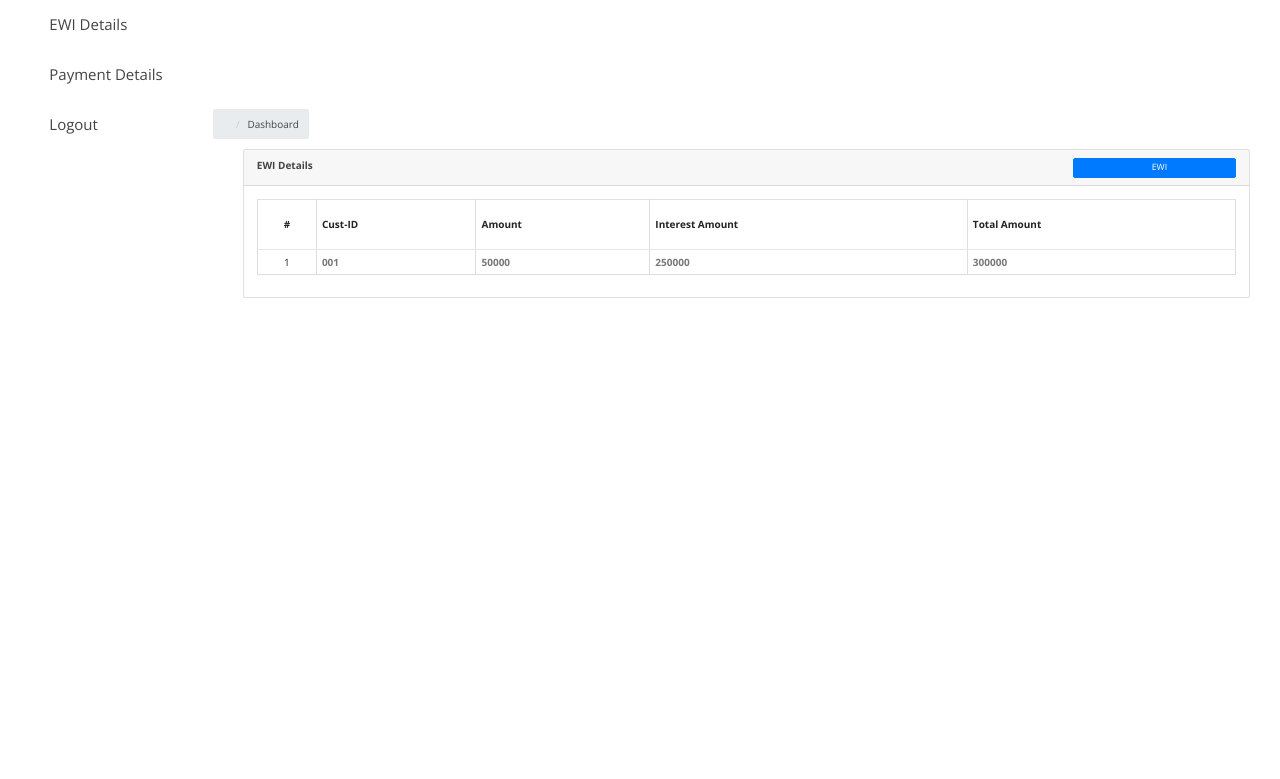
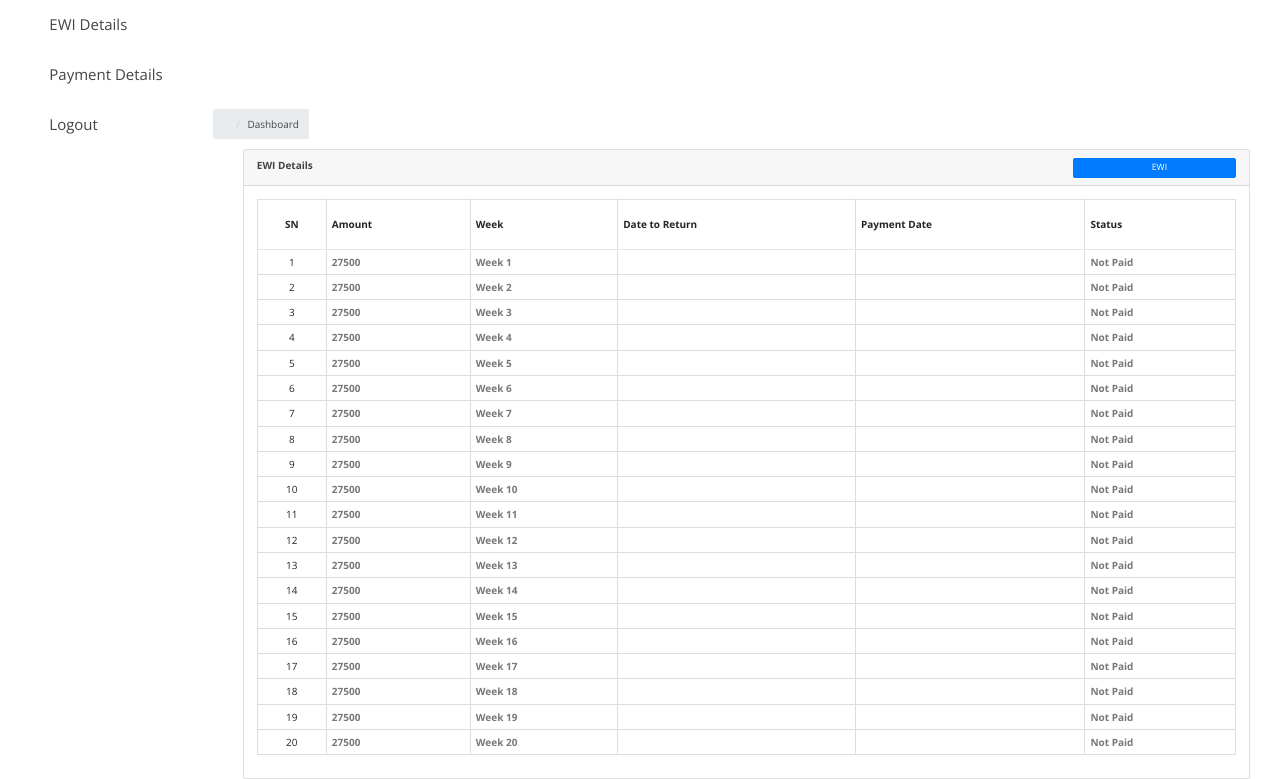
Before and after one commit to iamsheshe/MMS, a PHP site: page /EWIdetails.php in a window 1280 px wide. Shown: the part 392-1171 px from the top of the page. Before the commit the page ends 690 px from the top, so only its background shows below. Run offline with PHP 8.4, Linux system fonts and the light colour scheme; the visitor is signed in with stand-in values (Sample User, id 1); data comes from the database, SQL or seed files in the repository; data that the repository does not hold is empty; some libraries are stand-ins or nearby versions; some web fonts are replaced.

Commit message:
CUSTOMER EWI DETAILS

```diff
--- a/EWIdetails.php
+++ b/EWIdetails.php
@@ -1,8 +1,10 @@
 <!DOCTYPE html>
 <?php
 include "navbar.php";
+include "connect.php";
 ?>
 <html>
+
 <head>
 	<meta charset="utf-8">
 	<meta name="viewport" content="width=device-width, initial-scale=1">
@@ -51,75 +53,9 @@ include "navbar.php";
 	<script type="text/javascript" src="assets/font-awesome/js/all.min.js"></script>
 	<script type="text/javascript" src="assets/js/jquery-te-1.4.0.min.js" charset="utf-8"></script>
 
-	<!--[if lt IE 9]>
-	<script src="js/html5shiv.js"></script>
-	<script src="js/respond.min.js"></script>
-	<![endif]-->
 </head>
+
 <body>
-	<!--nav class="navbar navbar-custom navbar-fixed-top" role="navigation">
-		<div class="container-fluid">
-			<div class="navbar-header">
-				<button type="button" class="navbar-toggle collapsed" data-toggle="collapse" data-target="#sidebar-collapse"><span class="sr-only">Toggle navigation</span>
-					<span class="icon-bar"></span>
-					<span class="icon-bar"></span>
-					<span class="icon-bar"></span></button>
-				<a class="navbar-brand" href="#"><span>MICROFINANCE COMPANY</span></a>
-
-			</div>
-		</div><!-- /.container-fluid >
-	</nav>
-	<div id="sidebar-collapse" class="col-sm-3 col-lg-2 sidebar">
-		<div class="profile-sidebar">
-			<div class="profile-userpic">
-				<img src="http://placehold.it/50/30a5ff/fff" class="img-responsive" alt="">
-			</div>
-			<div class="profile-usertitle">
-				<div class="profile-usertitle-name">Lindah Boaz</div>
-				<div class="profile-usertitle-status"><span class="indicator label-success"></span>Profile</div>
-			</div>
-			<div class="clear"></div>
-		</div>
-		<div class="divider"></div>
-		<form role="search">
-			<div class="form-group">
-				<input type="text" class="form-control" placeholder="Search">
-			</div>
-		</form>
-		<ul class="nav menu">
-			<li ><a href="index.html"><em class="fa fa-dashboard">&nbsp;</em> Dashboard</a></li>
-			<li><a href="customerdetails.html"><em class="fa fa-user-friends">&nbsp;</em> Customer Details</a></li>
-			<li ><a href="loandetails.html"><em class="fa fa-bar-chart">&nbsp;</em> Loan Details</a></li>
-			<li ><a href="loanapplication.html"><em class="fa fa-toggle-off">&nbsp;</em> Loan Application</a></li>
-			<li class="active"><a href="EWIdetails.html"><em class="fa fa-clone">&nbsp;</em> EWI Details </a></li>
-			<li><a href="paymentdetails.html"><em class="fa fa-clone">&nbsp;</em> Payment(EWI) Details</a></li>
-			<li><a href="report.html"><em class="fa fa-clone">&nbsp;</em> Report</a></li>
-
-
-			<li><a href="login.html"><em class="fa fa-power-off">&nbsp;</em> Logout</a></li>
-		</ul>
-	</div><!--/.sidebar-->
-
-	<!-- <div class="col-sm-9 col-sm-offset-3 col-lg-10 col-lg-offset-2 main">
-		<div class="row">
-			<ol class="breadcrumb">
-				<li><a href="#">
-					<em class="fa fa-home"></em>
-				</a></li>
-				<li class="active">EWI Details</li>
-			</ol>
-		</div> <!--/.row-->
-		<!-- <br>
-		<div class="container-fluid">
-
-			<div class="col-lg-12">
-				<div class="row mb-4 mt-4">
-					<div class="col-md-12">
-
-					</div>
-				</div>
-				<div class="row"> -->
-					<!-- FORM Panel -->
 
 	<!-- Table Panel -->
 	<div class="col-md-12">
@@ -127,8 +63,7 @@ include "navbar.php";
 			<div class="card-header">
 				<b>EWI Details</b>
 				<span class="float:right">
-									<a class="btn btn-primary btn-block btn-sm col-sm-2 float-right"
-									href="" id="">
+					<a class="btn btn-primary btn-block btn-sm col-sm-2 float-right" href="" id="">
 						<i class="fa fa-plus"></i> EWI
 					</a></span>
 			</div>
@@ -136,43 +71,54 @@ include "navbar.php";
 				<table class="table table-condensed table-bordered table-hover">
 					<thead>
 						<tr>
-											<th class="text-center">#</th>
-											<th class="">Cust-ID</th>
+							<th class="text-center">SN</th>
 							<th class="">Amount</th>
-											<th class="">Interest Amount</th>
-											<th class="">Total Amount</th>
-											<!-- <th class="text-center">Action</th> -->
+							<th class="">Week</th>
+							<th class="">Date to Return</th>
+							<th class="">Payment Date</th>
+							<th class="">Status</th>
+
 						</tr>
 					</thead>
 					<tbody>
-
+						<?php
+						$applicant_id = $_SESSION['user_id'];
+						$query_loan_ewi = "SELECT * FROM Ewi WHERE applicant_id = '" . $applicant_id . "'";
+						$result = mysqli_query($conn, $query_loan_ewi);
+						if (mysqli_num_rows($result) > 0) {
+							$sn = 0;
+							while ($row = mysqli_fetch_assoc($result)) {
+								$sn++;
+						?>
 								<tr>
-											<td class="text-center">1</td>
-
+									<td class="text-center"><?php echo $sn; ?></td>
 									<td class="">
-												 <p> <b>001</b></p>
+										<p> <b><?php echo $row['amount_per_installment'] ?></b></p>
 									</td>
 									<td class="">
-												 <p> <b>50000</b></p>
+										<p> <b><?php echo $row['installment_week']; ?></b></p>
 									</td>
 									<td class="">
-												<p> <b>250000</b></p>
+										<p> <b><?php echo $row['date_to_return']; ?></b></p>
 									</td>
 									<td class="">
-												 <p> <b>300000</b></p>
+										<p> <b><?php echo $row['payment_issued_at']; ?></b></p>
+									</td>
+									<td class="">
+										<?php if ($row['payment_status'] == 0) { ?>
+											<p> <b><?php echo "Not Paid" ?></b></p>
+										<?php } else { ?>
+											<p> <b><?php echo "Paid" ?></b></p>
+										<?php } ?>
+
 									</td>
 
 
+								</tr>
+						<?php
 
-
-
-											<!-- <td class="text-center">
-												<button class="btn btn-sm btn-outline-primary view_payment" type="button" data-id="<?php echo $row['id'] ?>" >View</button>
-												<button class="btn btn-sm btn-outline-primary edit_tenant" type="button" data-id="<?php echo $row['id'] ?>" >Edit</button>
-												<button class="btn btn-sm btn-outline-danger delete_tenant" type="button" data-id="<?php echo $row['id'] ?>">Delete</button>
-											</td> -->
-										</tr>
-
+							}
+						} ?>
 					</tbody>
 				</table>
 			</div>
@@ -184,38 +130,42 @@ include "navbar.php";
 
 	</div>
 	<style>
-
-			td{
+		td {
 			vertical-align: middle !important;
 		}
-			td p{
+
+		td p {
 			margin: unset
 		}
-			img{
-				max-width:100px;
+
+		img {
+			max-width: 100px;
 			max-height: 150px;
 		}
 	</style>
 
-	</div-->	<!--/.main-->
+	</div-->
+	<!--/.main-->
 	<style>
-	td{
+		td {
 			vertical-align: middle !important;
 			margin: unset
 		}
 
-	td p{
+		td p {
 			margin: unset
 		}
-	img{
-		max-width:100px;
+
+		img {
+			max-width: 100px;
 			max-height: 150px;
 		}
 	</style>
 
 
 
-	</div><!--/.main-->
+	</div>
+	<!--/.main-->
 
 	<script src="js/jquery-1.11.1.min.js"></script>
 	<script src="js/bootstrap.min.js"></script>
@@ -227,4 +177,5 @@ include "navbar.php";
 	<script src="js/custom.js"></script>
 
 </body>
+
 </html>
--- a/EWIdetails1.php
+++ b/EWIdetails1.php
@@ -2,6 +2,7 @@
 <?php
 include "navbar.php";
 include "connect.php";
+session_start();
 ?>
 <html>
 
```
Lines whose indentation alone changed are shown as unchanged.
